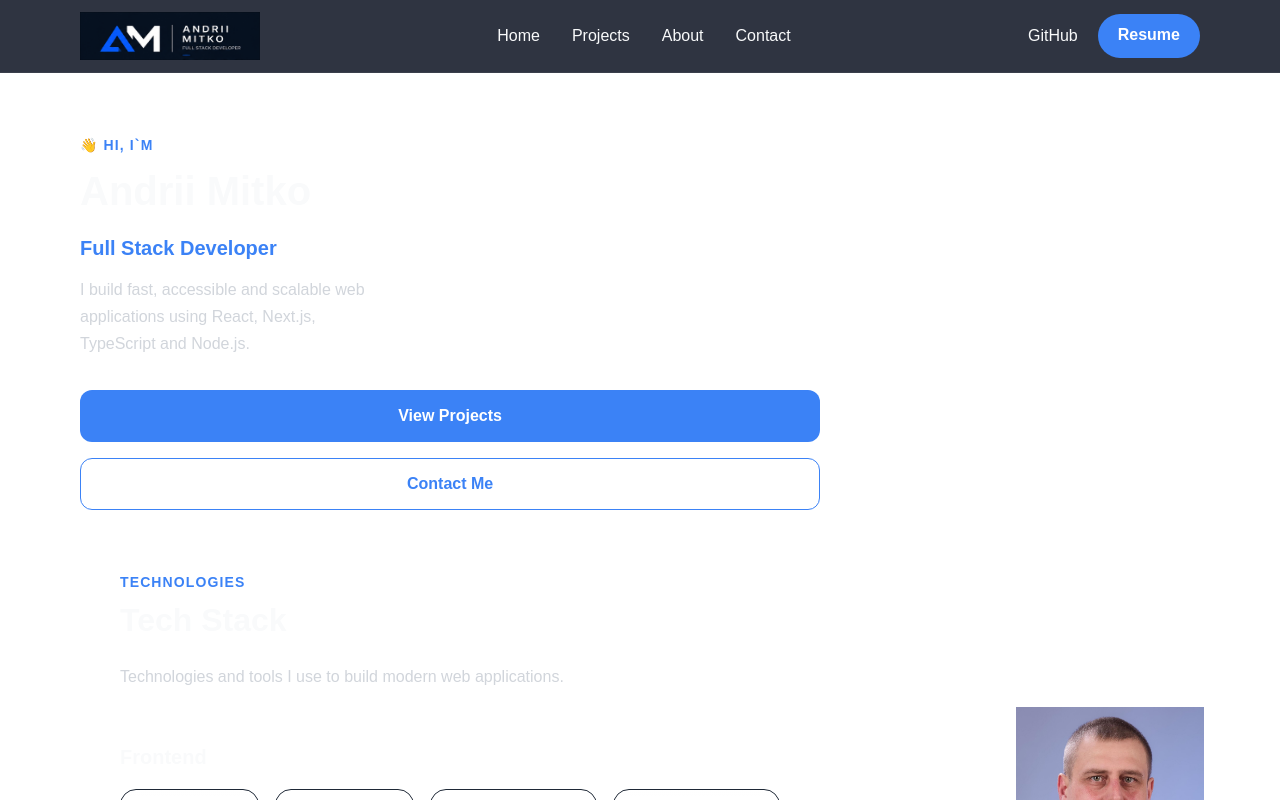
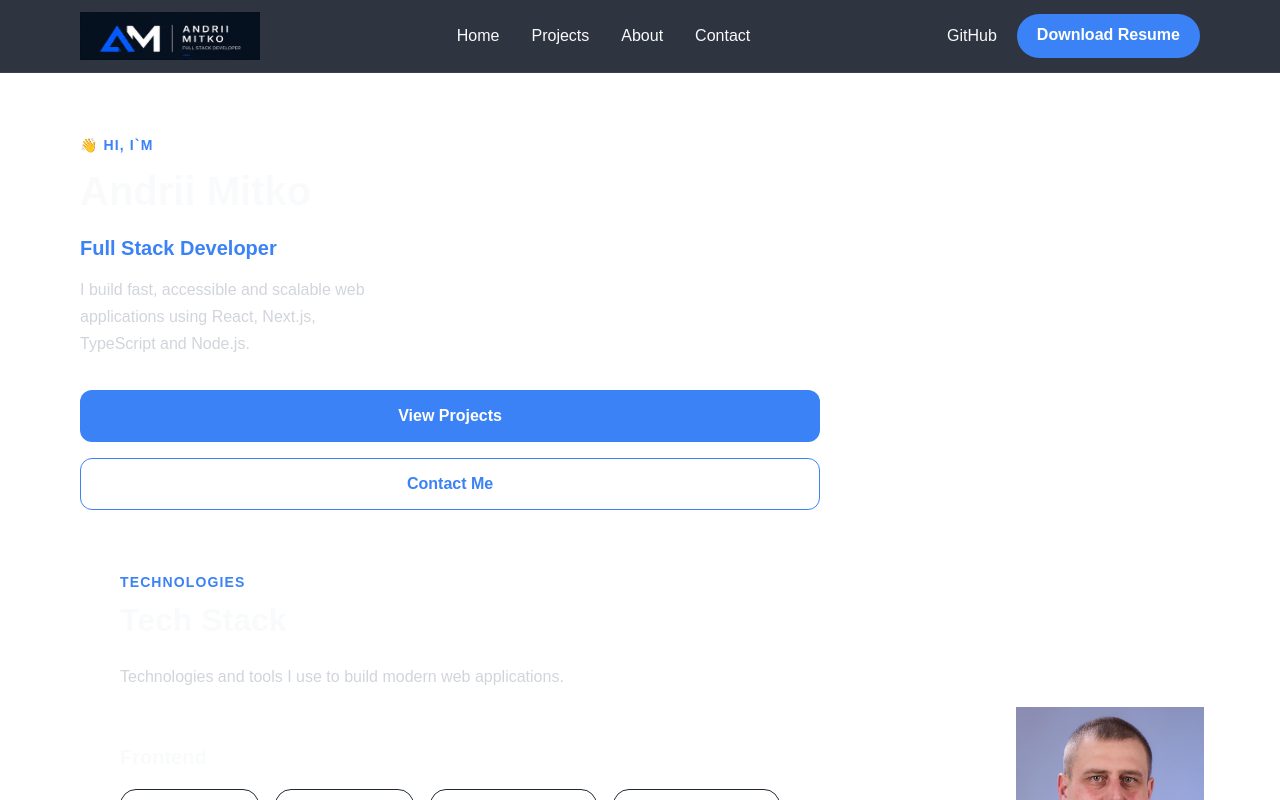
Before and after one commit to Andrii-Mitko/andrii-mitko-brand, a Next.js app: page / in a window 1280 px wide. Shown: the top 800 px of the page. Built offline with nearby package versions, Linux system fonts and the light colour scheme.

Commit message:
add resume

```diff
--- a/src/components/layout/Header/Header.tsx
+++ b/src/components/layout/Header/Header.tsx
@@ -44,8 +44,13 @@ export default function Header() {
               GitHub
             </Link>
 
-            <Link href="/resume.pdf" className={styles.resume}>
-              Resume
+            <Link
+              className={styles.resume}
+              href="/resume/Andrii-Mitko-CV.pdf"
+              target="_blank"
+              rel="noopener noreferrer"
+            >
+              Download Resume
             </Link>
           </div>
           <button
--- a/src/components/sections/Education/data.ts
+++ b/src/components/sections/Education/data.ts
@@ -8,7 +8,7 @@ export const education = [
   },
   {
     period: "1991 – 1995",
-    school: "Pryazovskyi State Technical University",
+    school: "Mariupol Mechanical and Metallurgical College (PSTU)",
     degree: "Electrical Engineering",
     description:
       "Studied electrical engineering, automation systems and technical problem solving.",
```
Also changed, not shown: 1 other file (tests, documents, lock files or other folders).
